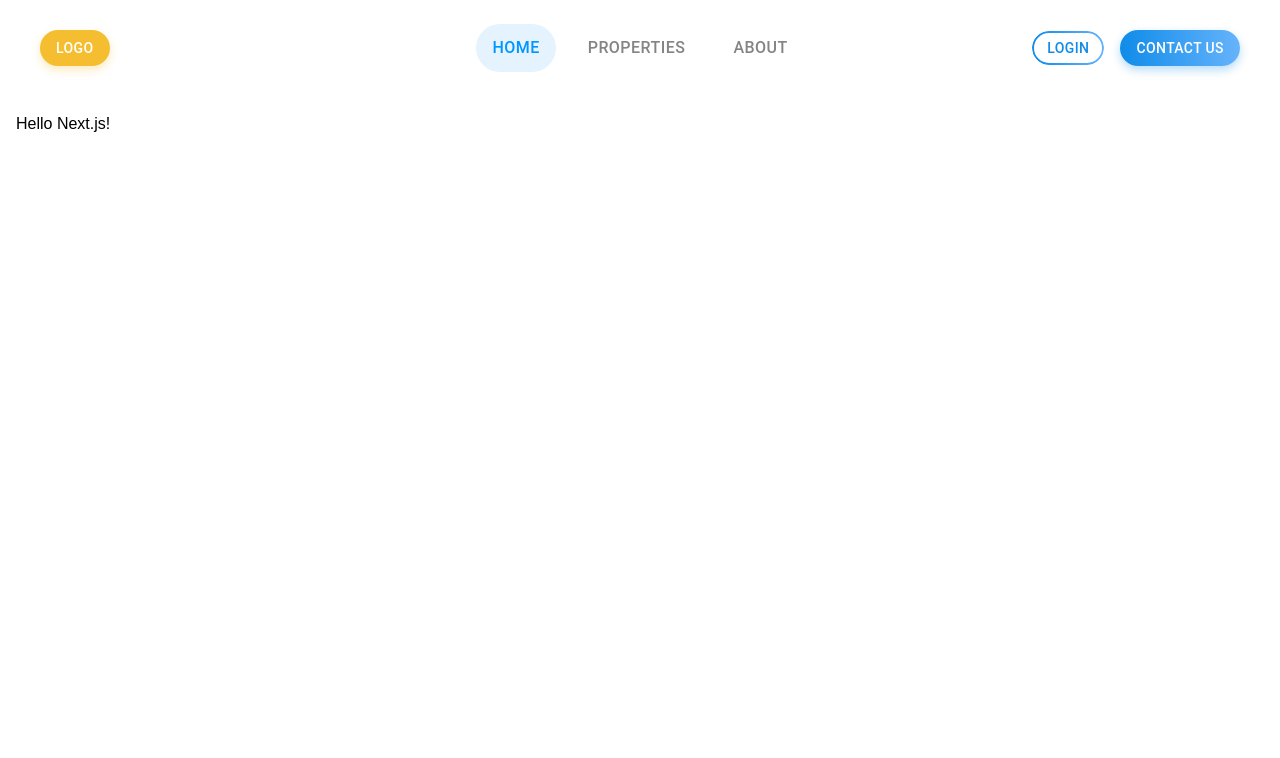
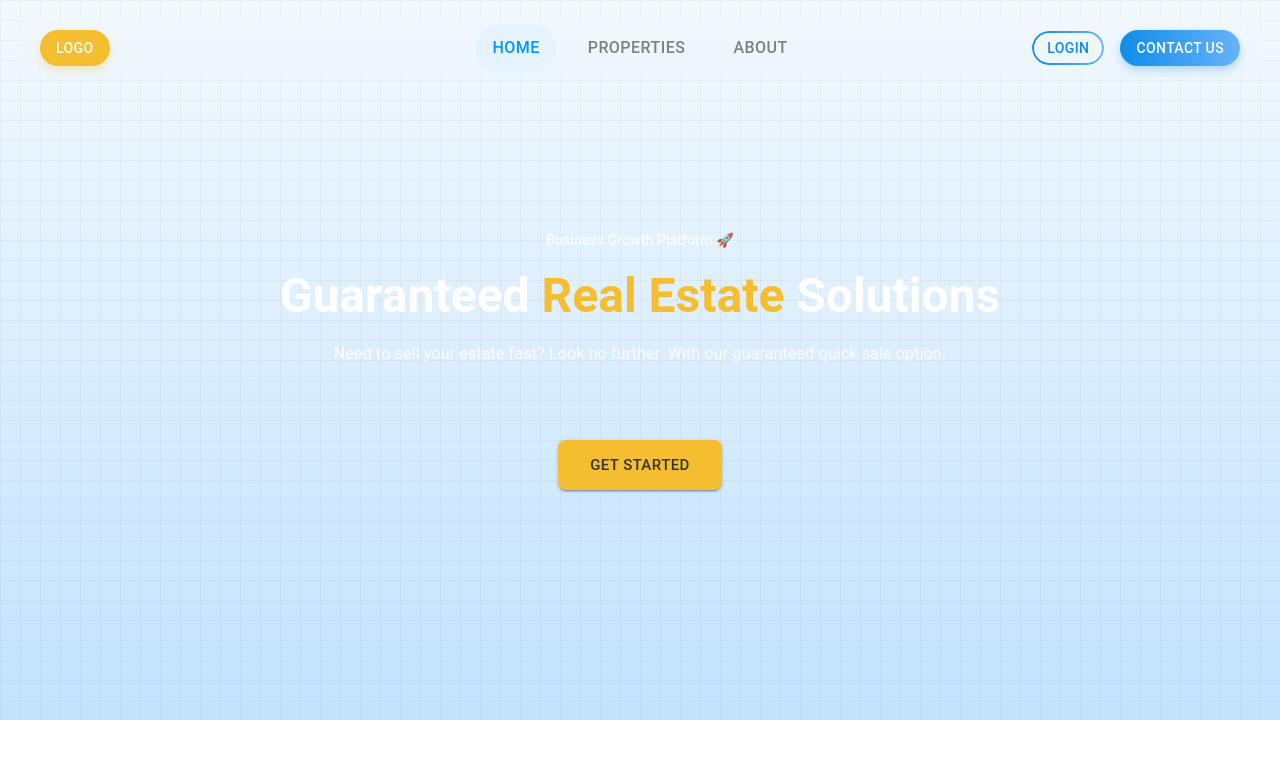
Before and after one commit to Rifat8080/realestate_material_ui_next_js, a Next.js app: page / in a window 1280 px wide. Shown: the top 758 px of the page. Built offline with nearby package versions, Linux system fonts and the light colour scheme.

Commit message:
hero section initiale stage

```diff
--- a/components/hero.js
+++ b/components/hero.js
@@ -0,0 +1,84 @@
+import { Box, Button, Container, Typography } from '@mui/material';
+
+export default function HeroSection() {
+  return (
+    <Box
+      sx={{
+        background: 'linear-gradient(to bottom, rgba(15, 140, 233, 0.05), rgba(55, 158, 253, 0.3))',
+        minHeight: '90vh',
+        display: 'flex',
+        alignItems: 'center',
+        position: 'relative',
+        overflow: 'hidden',
+        paddingY: { xs: 8, md: 0 },
+
+      }}
+    >
+      {/* Grid Pattern Overlay */}
+          <Box
+      sx={{
+        position: 'absolute',
+        width: '100%',
+        height: '100%',
+        zIndex: 0,
+        backgroundImage: `
+          repeating-linear-gradient(to bottom, rgba(128, 128, 128, 0.15) 0px, rgba(128, 128, 128, 0.15) 1px, transparent 1px, transparent 20px),
+          repeating-linear-gradient(to right, rgba(128, 128, 128, 0.15) 0px, rgba(128, 128, 128, 0.15) 1px, transparent 1px, transparent 20px)
+        `,
+        backgroundSize: '20px 20px',
+        opacity: 0.5,
+      }}
+    />
+
+      <Container
+        sx={{
+          textAlign: 'center',
+          position: 'relative',
+          zIndex: 1
+        }}
+      >
+        <Typography
+          variant="subtitle2"
+          sx={{ mb: 2, color: 'rgba(255,255,255,0.8)' }}
+        >
+          Business Growth Platform 🚀
+        </Typography>
+
+        <Typography
+          variant="h3"
+          component="h1"
+          fontWeight="bold"
+          sx={{ color: 'white' }}
+        >
+          Guaranteed <Box component="span" sx={{ color: '#F5BE30' }}>Real Estate</Box> Solutions
+        </Typography>
+
+        <Typography
+          variant="subtitle1"
+          sx={{ mt: 2, mb: 5, color: 'rgba(255,255,255,0.85)' }}
+        >
+          Need to sell your estate fast? Look no further. With our guaranteed quick sale option.
+        </Typography>
+
+        <Button
+          variant="contained"
+          size="large"
+          sx={{
+            mt: 4,
+            bgcolor: '#F5BE30',
+            color: '#333',
+            '&:hover': {
+              bgcolor: '#e4af2b'
+            },
+            fontWeight: 500,
+            px: 4,
+            py: 1.5,
+            borderRadius: '8px'
+          }}
+        >
+          Get Started
+        </Button>
+      </Container>
+    </Box>
+  );
+}
--- a/components/navbar.js
+++ b/components/navbar.js
@@ -268,7 +268,7 @@ export default function FloatingNavbar() {
           </Box>
 
           {/* Right side buttons - hidden on mobile */}
-                   // Fix the right side buttons section
+
           <Box
             sx={{
               display: { xs: 'none', [BREAKPOINT]: 'flex' },
--- a/pages/index.js
+++ b/pages/index.js
@@ -1,14 +1,12 @@
 "use client";
-import FloatingNavbar from '@/components/navbar'; // Fix the import path
-import { Box } from '@mui/material';
+import   HeroSection from '@/components/hero';
+import FloatingNavbar from '@/components/navbar';
 
 export default function Page() {
   return (
     <>
       <FloatingNavbar />
-      <Box sx={{ mt: 12, p: 2 }}> {/* Add margin top to prevent content from hiding under navbar */}
-        <h1>Hello Next.js!</h1>
-      </Box>
+      <HeroSection />
     </>
   );
 }
```
